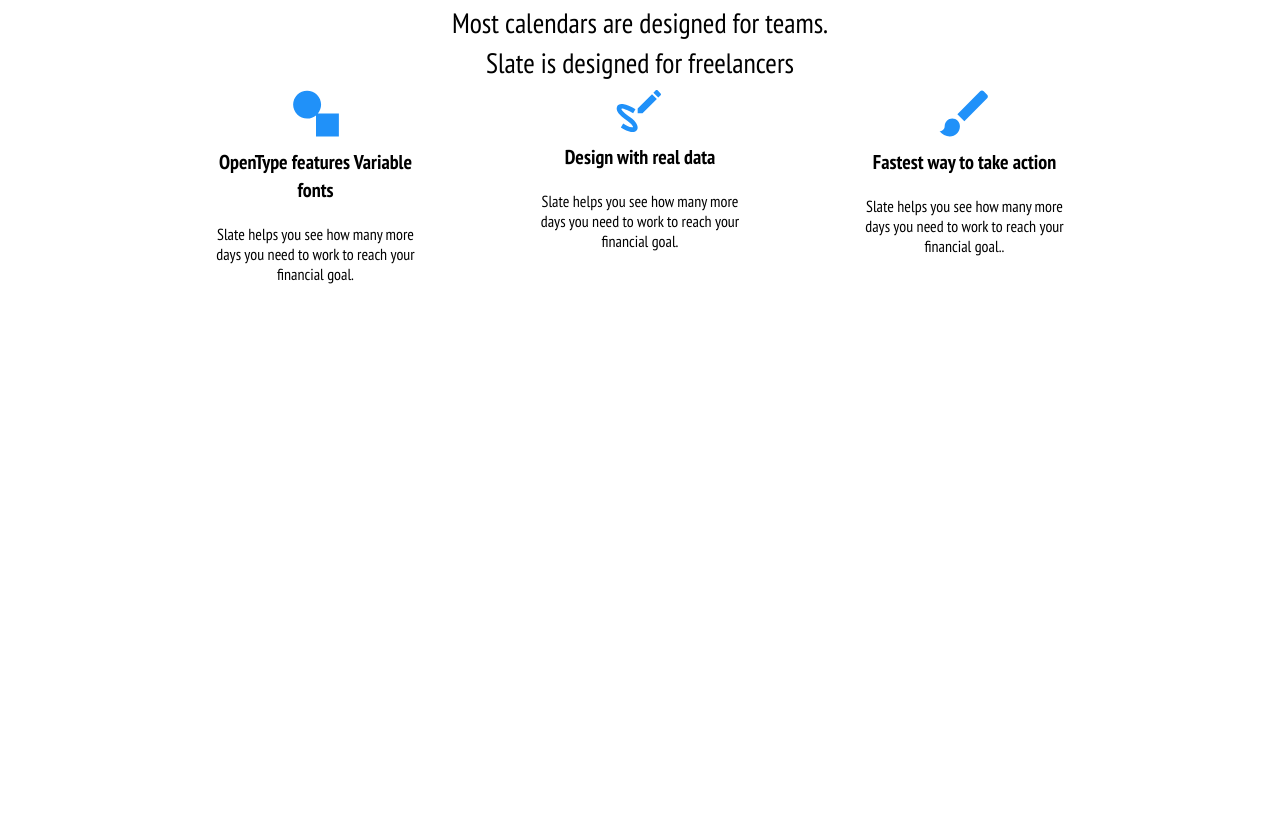
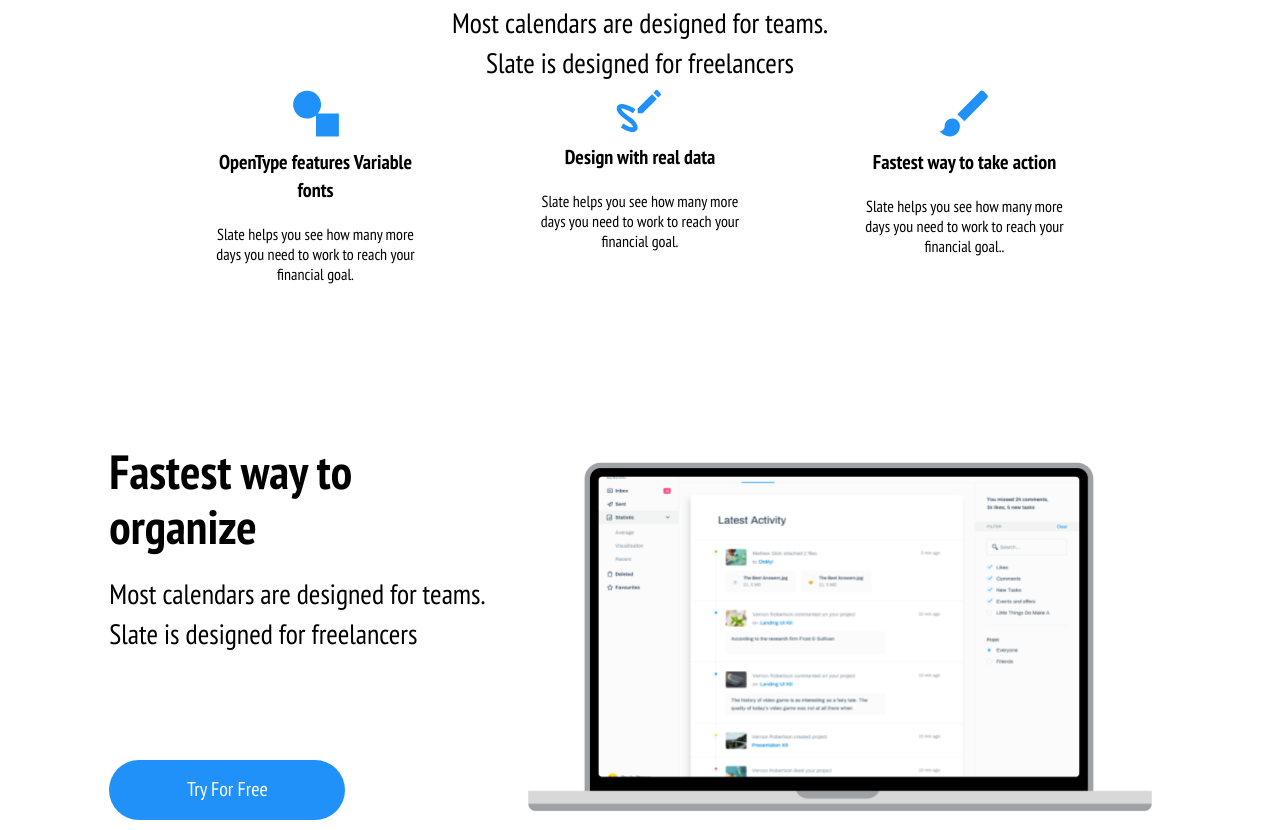
Before and after one commit to ivankozak911/figma.lang, a website: page app/index.html in a window 1280 px wide. Shown: the part 1124-1954 px from the top of the page. Before the commit the page ends 1468 px from the top, so only its background shows below. Drawn offline with Linux system fonts and the light colour scheme.

Commit message:
fastest desktop

```diff
--- a/app/index.html
+++ b/app/index.html
@@ -111,5 +111,21 @@
             </div>
         </div>
     </section>
+    <section class="fastest">
+        <div class="fastest__left">
+            <h2 class="fastest__title">
+                Fastest way to
+                organize
+            </h2>
+            <p class="fastest__subtitle">
+                Most calendars are designed for teams.
+                Slate is designed for freelancers
+            </p>
+            <a class="fastest__link">
+                Try For Free
+            </a>
+        </div>
+        <img src="./img/laptop.png" class="fastest__latop" alt="photo laptop"  height="386px">
+    </section>
 </body>
 </html>
--- a/app/scss/styles.scss
+++ b/app/scss/styles.scss
@@ -184,3 +184,45 @@
         }
     }
 }
+
+.fastest {
+    display: flex;
+    max-width: 1243px;
+    justify-content: center;
+    margin: 0 auto;
+    padding-top: 100px;
+
+    .fastest__left {
+        max-width: 400px;
+        height: auto;
+        position: relative;
+
+        .fastest__title {
+            font-size: 48px;
+            line-height: 55px;
+            max-width: 335px;
+            margin: 0px;
+        }
+
+        .fastest__subtitle {
+            font-size: 28px;
+            line-height: 40px;
+            margin-top: 20px;
+            margin-bottom: 0px;
+        }
+
+        .fastest__link {
+            display: inline-block;
+            text-align: center;
+            font-size: 20px;
+            padding-top: 16px;
+            width: 236px;
+            height: 60px;
+            border-radius: 50px;
+            background-color: #2091F9;
+            color: #fff;
+            position: absolute;
+            bottom: 10px;
+        }
+    }
+}
```
Also changed, not shown: app/css/styles.css, app/img/laptop.png (added).
